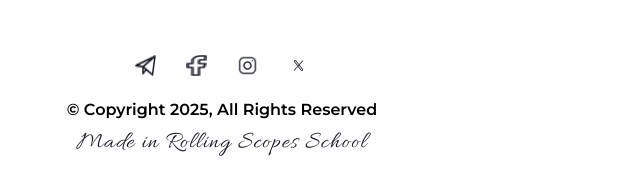
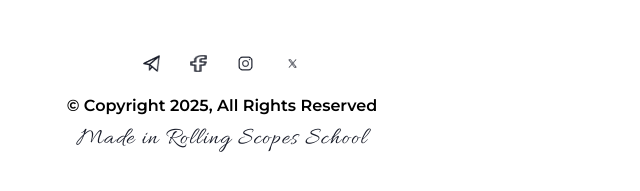
Before and after one commit to anastasia19141918/christmas-shop, a website: page index.html in a window 1280 px wide. Shown: the part 3194-3385 px from the top of the page, 418-1058 px from the left. Drawn offline with Linux system fonts and the light colour scheme.

Commit message:
fix: icon footer

```diff
--- a/src/sass/base/_tags.scss
+++ b/src/sass/base/_tags.scss
@@ -27,9 +27,9 @@
 
 .footer__icon {
   display: block;
-  width: 21px;
-  height: 21px;
-  background-size: 21px 21px;
+  width: 17px;
+  height: 17px;
+  background-size: 17px 17px;
   &_tel {
     background-image: url('../../src/img/footer/tel.png');
   };
```
Also changed, not shown: src/sass/index.css.
